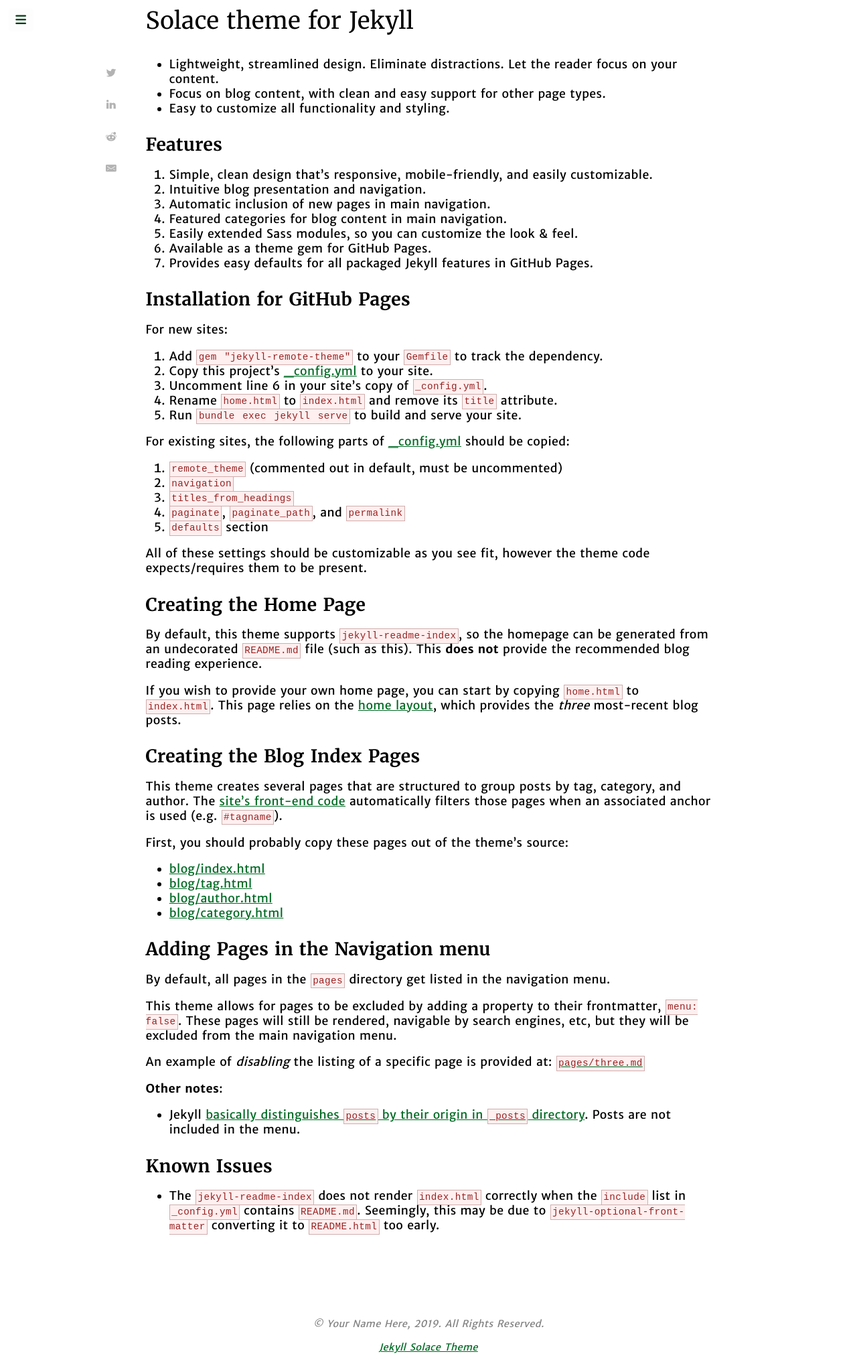
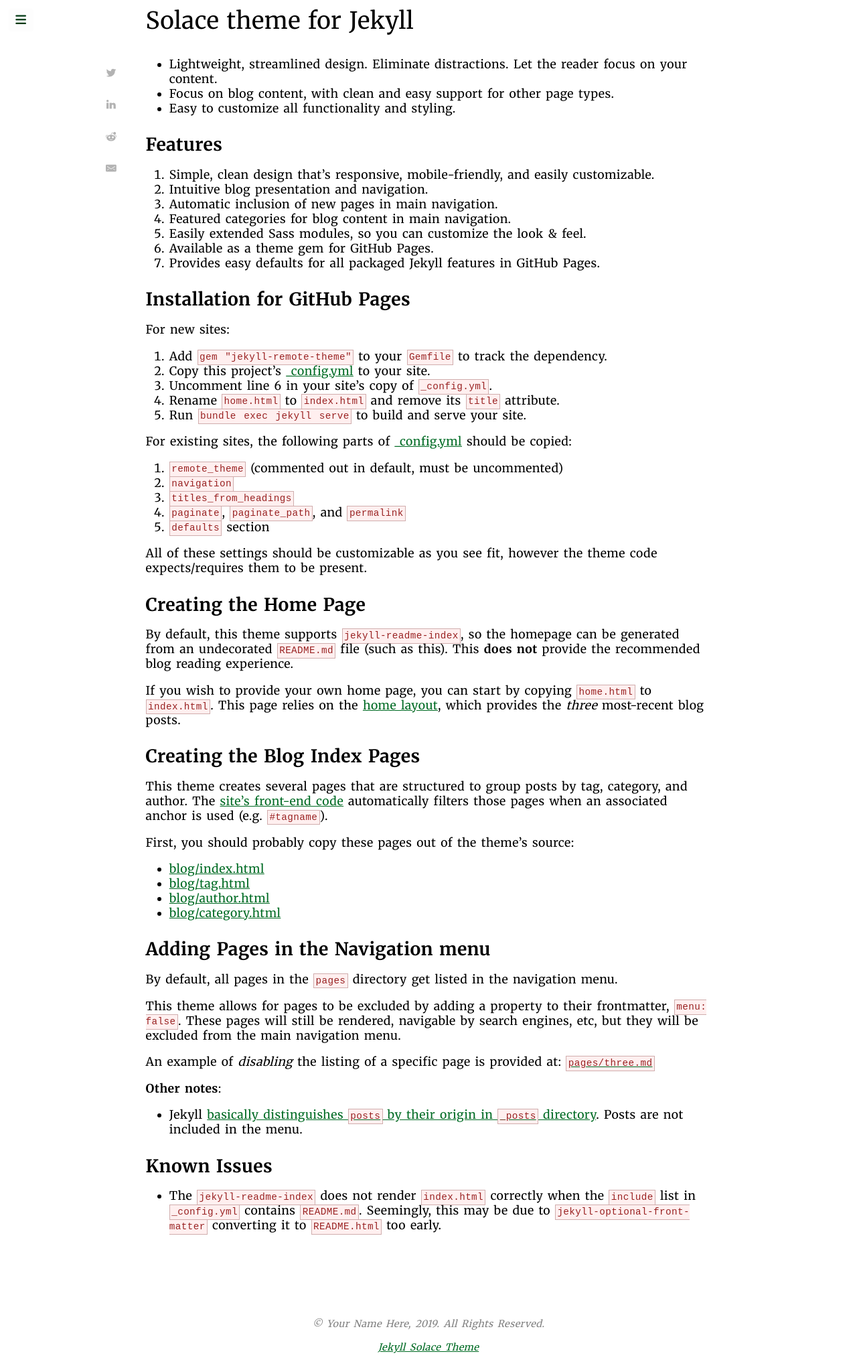
Before and after one commit to samba/jekyll-solace-theme, a Jekyll site: the page built from README.md, in a window 1280 px wide. Shown: the whole page at 67% size. Built offline with Jekyll 4.4.1, drawn with Linux system fonts in a browser that asks for light colours; nearby versions of some CDN libraries; our own code applies the rules of GitHub Pages for plain Markdown files; a style sheet for code colours, icons or effects is not loaded.

Commit message:
Revert "Use a sans-serif font for body content"
This reverts commit 20d173e0a30c3002c9d443d9f76553b371aa28aa.

```diff
--- a/_sass/_base.scss
+++ b/_sass/_base.scss
@@ -162,7 +162,7 @@
 
 body {
 
-    font-family: $base-font-family-sans;
+    font-family: $base-font-family;
     font-size: $base-font-size * 1rem;
     word-spacing: 0.15rem;
     letter-spacing: 0.025rem;
@@ -178,10 +178,6 @@
     @include large {
         height: 100%;
         font-size: $base-font-size * 1.1em;
-    }
-
-    h1, h2, h3, h4, h5, h6 {
-        font-family: $base-font-family;
     }
 
     .small {
```
